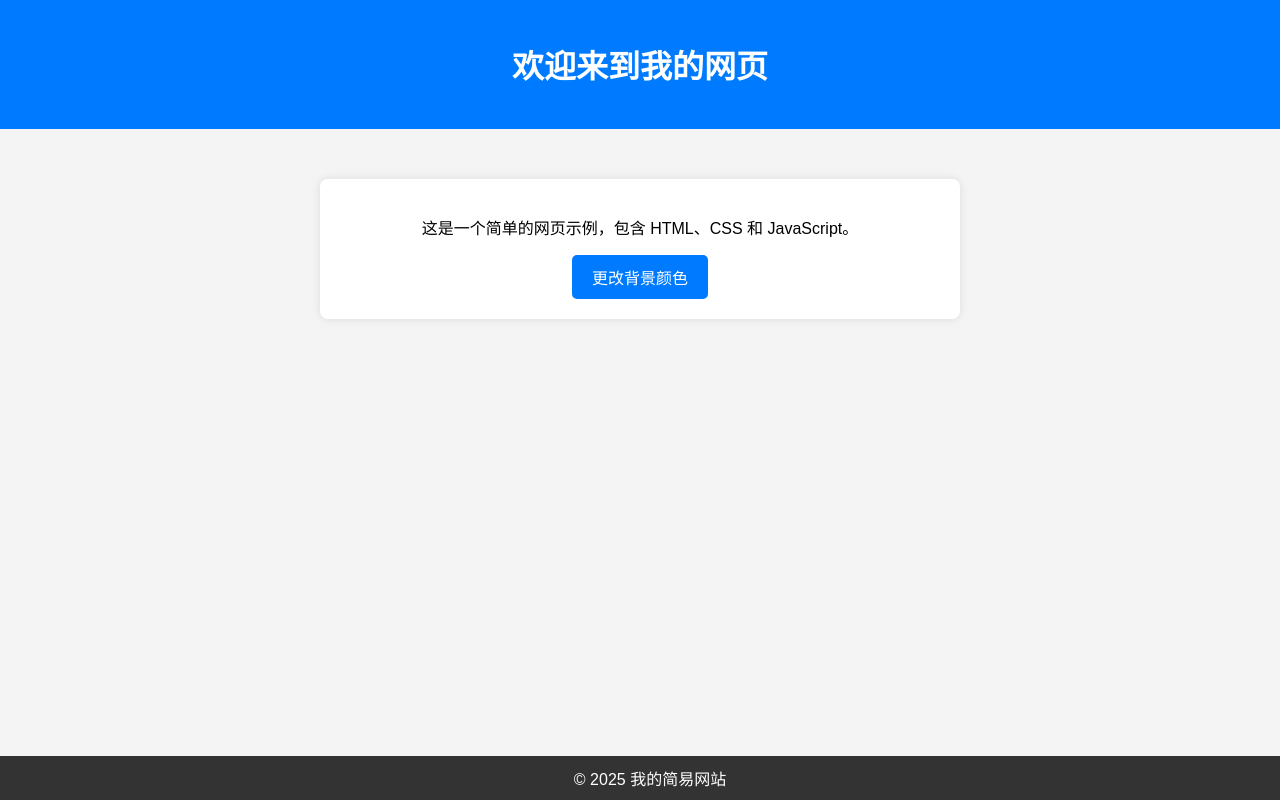
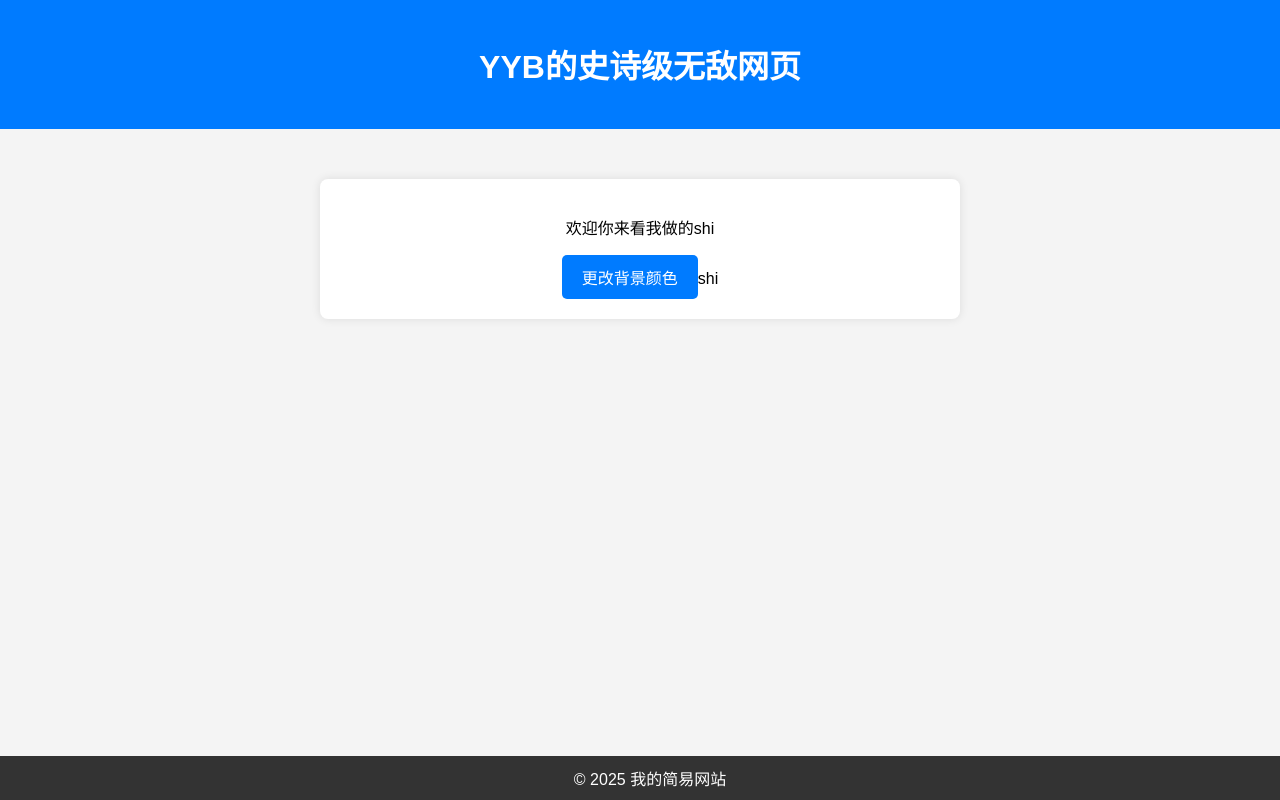
Before and after one commit to 17704305621/my_website, a plain HTML site: page index.html in a window 1280 px wide. Drawn offline with Linux system fonts and the light colour scheme.

Commit message:
index.html

```diff
--- a/index.html
+++ b/index.html
@@ -9,12 +9,12 @@
 <body>
 
     <header>
-        <h1>欢迎来到我的网页</h1>
+        <h1>YYB的史诗级无敌网页</h1>
     </header>
 
     <section class="content">
-        <p>这是一个简单的网页示例，包含 HTML、CSS 和 JavaScript。</p>
-        <button id="changeColorBtn">更改背景颜色</button>
+        <p>欢迎你来看我做的shi</p>
+        <button id="changeColorBtn">更改背景颜色</button>shi
     </section>
 
     <footer>
```
